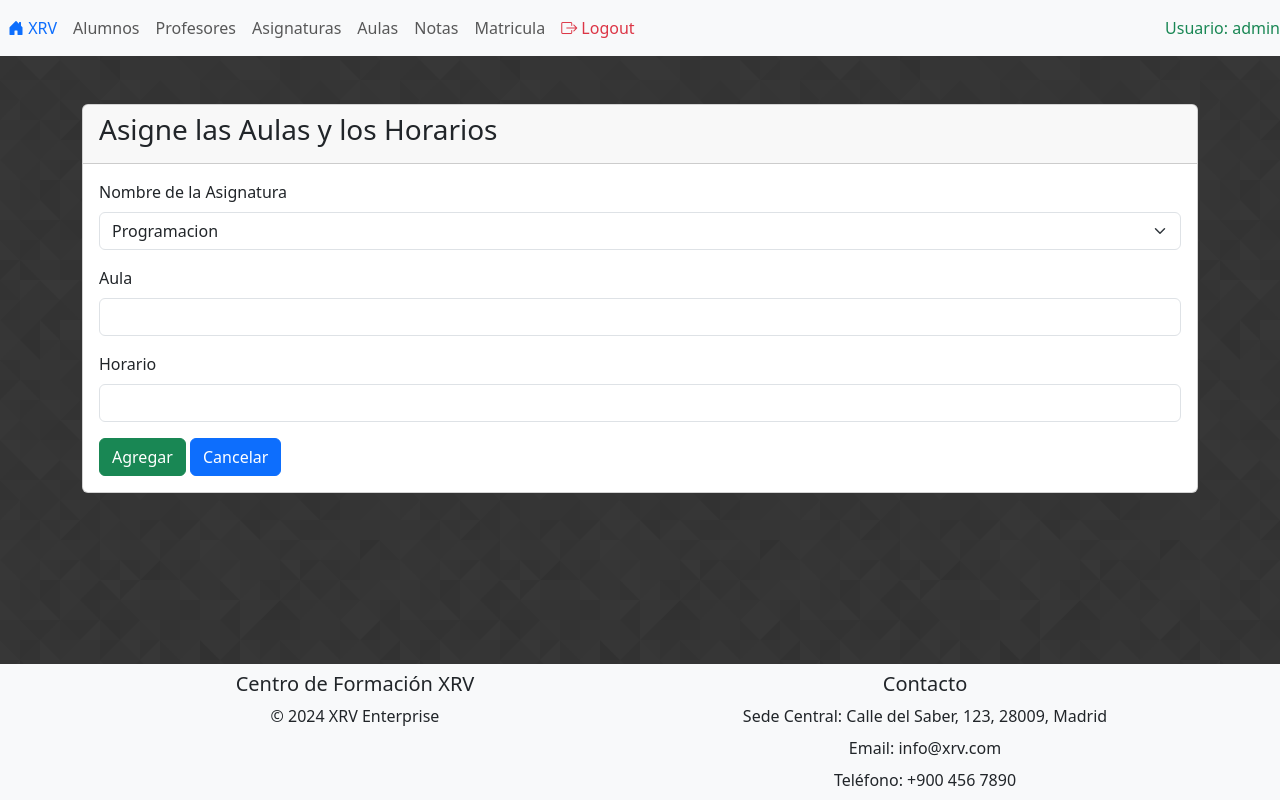
After one commit to rodriazuaga/backend, a PHP site: page /administracion/secciones/aulas/crear.php in a window 1280 px wide. The commit adds this page. Run offline with PHP 8.4, Linux system fonts and the light colour scheme; a user stored in the database is signed in; data comes from the database, SQL or seed files in the repository; some libraries are stand-ins or nearby versions.

Commit message:
añadido inserciones aulas y horarios

```diff
--- /dev/null
+++ b/secciones/aulas/crear.php
@@ -0,0 +1,92 @@
+<?php include("../../bd.php");
+$error = null;
+$flash = null;
+$stmtAsignaturas = $conn->query("SELECT id_asignatura, asignatura FROM asignaturas");
+$asignaturas = $stmtAsignaturas->fetchAll(PDO::FETCH_ASSOC);
+    if($_POST){
+        if(empty($_POST["asignatura"])||empty($_POST["aula"])||empty($_POST["horario"])){
+            $error = "Por favor rellene todos los campos.";
+        } else {
+            $asignaturaSelecionada = $_POST["asignatura"];
+            $stmt = $conn->prepare("SELECT id_asignatura FROM asignaturas WHERE asignatura = :asignatura");
+            $stmt->execute([":asignatura" => $asignaturaSelecionada]);
+            $resultado = $stmt->fetch(PDO::FETCH_ASSOC);
+            if (!$resultado) {
+                $error = "Error al obtener el ID de la asignatura.";
+            } else {
+                $sentencia = $conn->prepare("INSERT INTO clases (id_asignatura, aula, horario)
+                                        VALUES(:id_asignatura, :aula, :horario)");
+                $result = $sentencia->execute([":id_asignatura" => $resultado["id_asignatura"],
+                                            ":aula" => $_POST["aula"],
+                                            ":horario" => $_POST["horario"]]);
+                    if ($result){
+                    $flash = "Aulas y Horarios creados correctamente.";
+                    } else {
+                    $error = "Error al aasignar Aulas y Horarios.";
+                    }
+            }
+        }
+
+    }
+?>
+
+<?php include("../../parciales/header.php");?>
+
+<div class="card mt-5">
+    <div class="card-header">
+        <h3>Asigne las Aulas y los Horarios</h3>
+    </div>
+    <div class="card-body">
+        <?php if ($error): ?>
+            <div class="alert alert-danger mt-2">
+                <?= $error ?>
+            </div>
+        <?php endif ?>
+        <form action="" method="post">
+            <div class="mb-3">
+                <label for="asignatura" class="form-label">Nombre de la Asignatura</label>
+                <select class="form-select form-select-md" name="asignatura" id="asignatura">
+                    <?php foreach ($asignaturas as $asignatura): ?>
+                        <option value="<?= $asignatura['asignatura'] ?>"><?= $asignatura['asignatura'] ?></option>
+                    <?php endforeach; ?>
+                </select>
+            </div>
+            <div class="mb-3">
+                <label for="aula" class="form-label">Aula</label>
+                <input
+                    type="text"
+                    class="form-control"
+                    name="aula"
+                    id="aula"
+                    placeholder=""/>
+            </div>
+            <div class="mb-3">
+                <label for="horario" class="form-label">Horario</label>
+                <input
+                    type="text"
+                    class="form-control"
+                    name="horario"
+                    id="horario"
+                    placeholder=""/>
+            </div>
+            <button type="submit" class="btn btn-success">
+                Agregar
+            </button>
+            <a name="" id="" class="btn btn-primary" href="index.php" role="button">
+                Cancelar
+            </a>
+        </form>
+        <?php if ($flash): ?>
+            <div class="alert alert-success mt-2">
+                <?= $flash ?>
+            </div>
+            <script>
+                setTimeout(function(){
+                    window.location.href = "index.php";
+                }, 3000); // 3000 milisegundos (3 segundos)
+            </script>
+        <?php endif ?>
+    </div>
+</div>
+
+<?php include("../../parciales/footer.php");?>
```
Also changed, not shown: secciones/aulas/editar.php (added, +113 -0 lines), secciones/aulas/index.php (+16 -2 lines).
